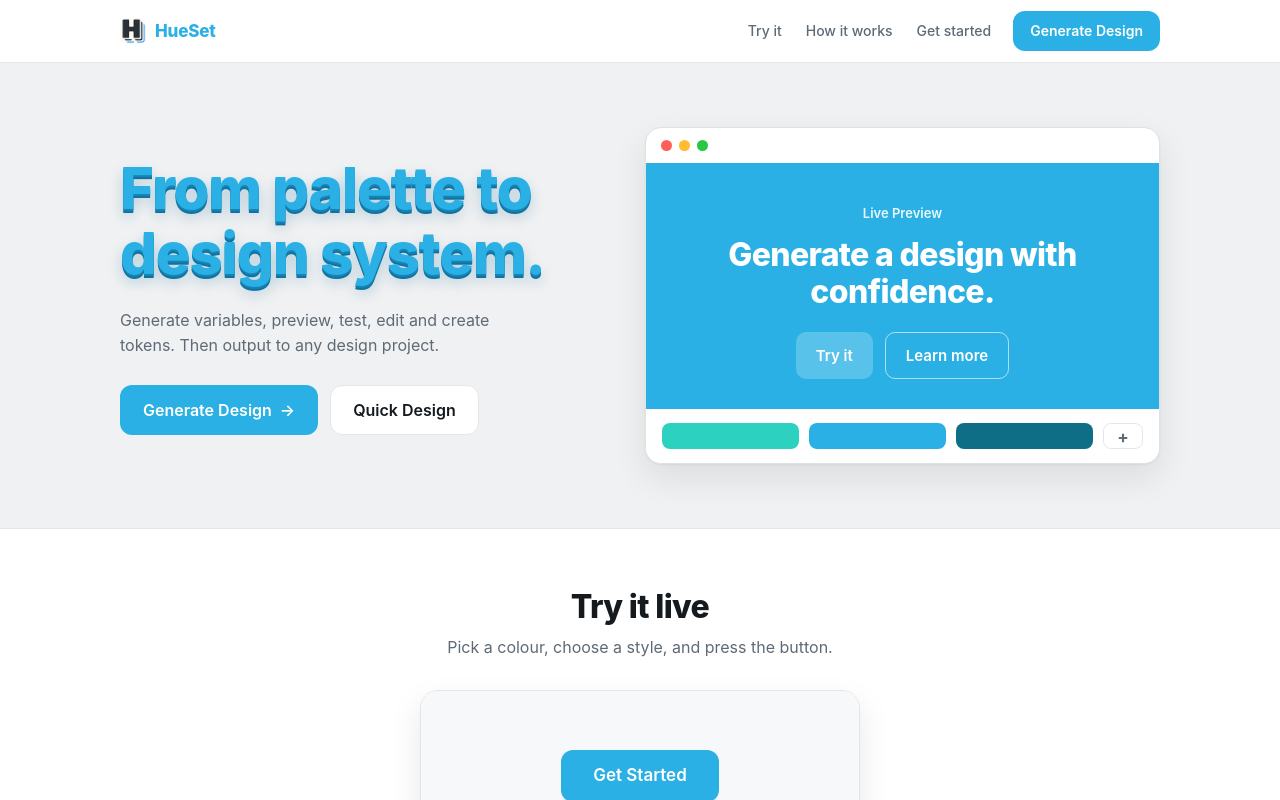
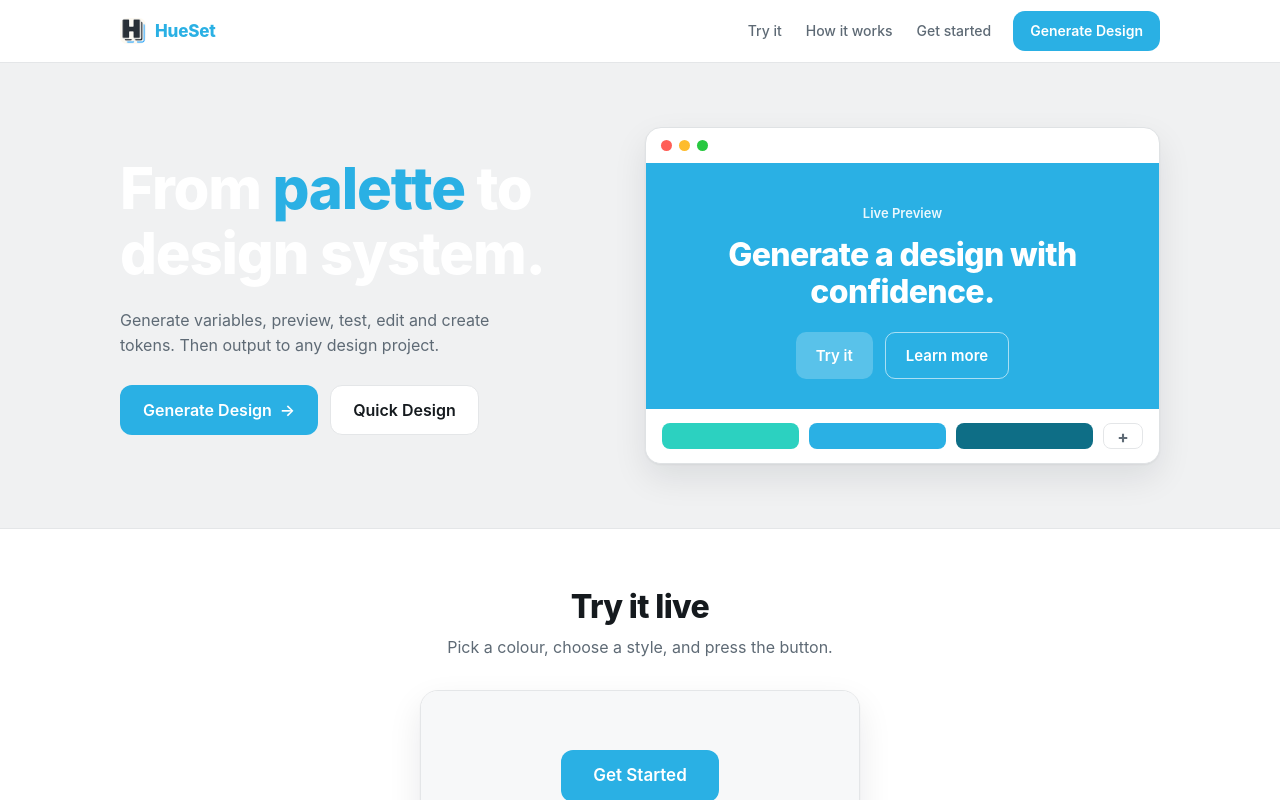
Before and after one commit to CavenLink-Dev/Pallete2Life, a React (Vite) app: page / in a window 1280 px wide. Shown: the top 800 px of the page. Built offline with nearby package versions, Linux system fonts and the light colour scheme; the HTML template or start-up script is replaced by a standard one.

Commit message:
Flatten landing headline styling

```diff
--- a/src/pages/Home.css
+++ b/src/pages/Home.css
@@ -45,7 +45,8 @@
 
 .home-hero { border-bottom: 1px solid var(--home-line); background: var(--home-grey); }
 .home-hero-grid { display: grid; grid-template-columns: 1fr 1.08fr; align-items: center; gap: 48px; padding-top: 64px; padding-bottom: 64px; }
-.home-hero h1 { color: var(--home-brand); font-size: clamp(34px, 5.6vw, 58px); text-shadow: 0 2px 0 var(--home-brand-d1), 0 4px 0 var(--home-brand-d2), 0 7px 14px rgba(18, 113, 158, 0.28); }
+.home-hero h1 { color: var(--home-bg); font-size: clamp(34px, 5.6vw, 58px); text-shadow: none; }
+.home-hero-palette { color: var(--home-brand); }
 .home-lead { max-width: 38ch; margin: 22px 0 28px; color: var(--home-muted); font-size: 16px; }
 .home-hero-cta { display: flex; flex-wrap: wrap; gap: 12px; }
 
--- a/src/pages/Home.tsx
+++ b/src/pages/Home.tsx
@@ -47,7 +47,9 @@ export default function Home() {
         <section className="home-hero">
           <div className="home-wrap home-hero-grid">
             <div>
-              <h1>From palette to design system.</h1>
+              <h1>
+                From <span className="home-hero-palette">palette</span> to design system.
+              </h1>
               <p className="home-lead">Generate variables, preview, test, edit and create tokens. Then output to any design project.</p>
               <div className="home-hero-cta">
                 <a href="/app" onClick={openApp} className="home-btn home-btn-primary">Generate Design <span aria-hidden>→</span></a>
```
